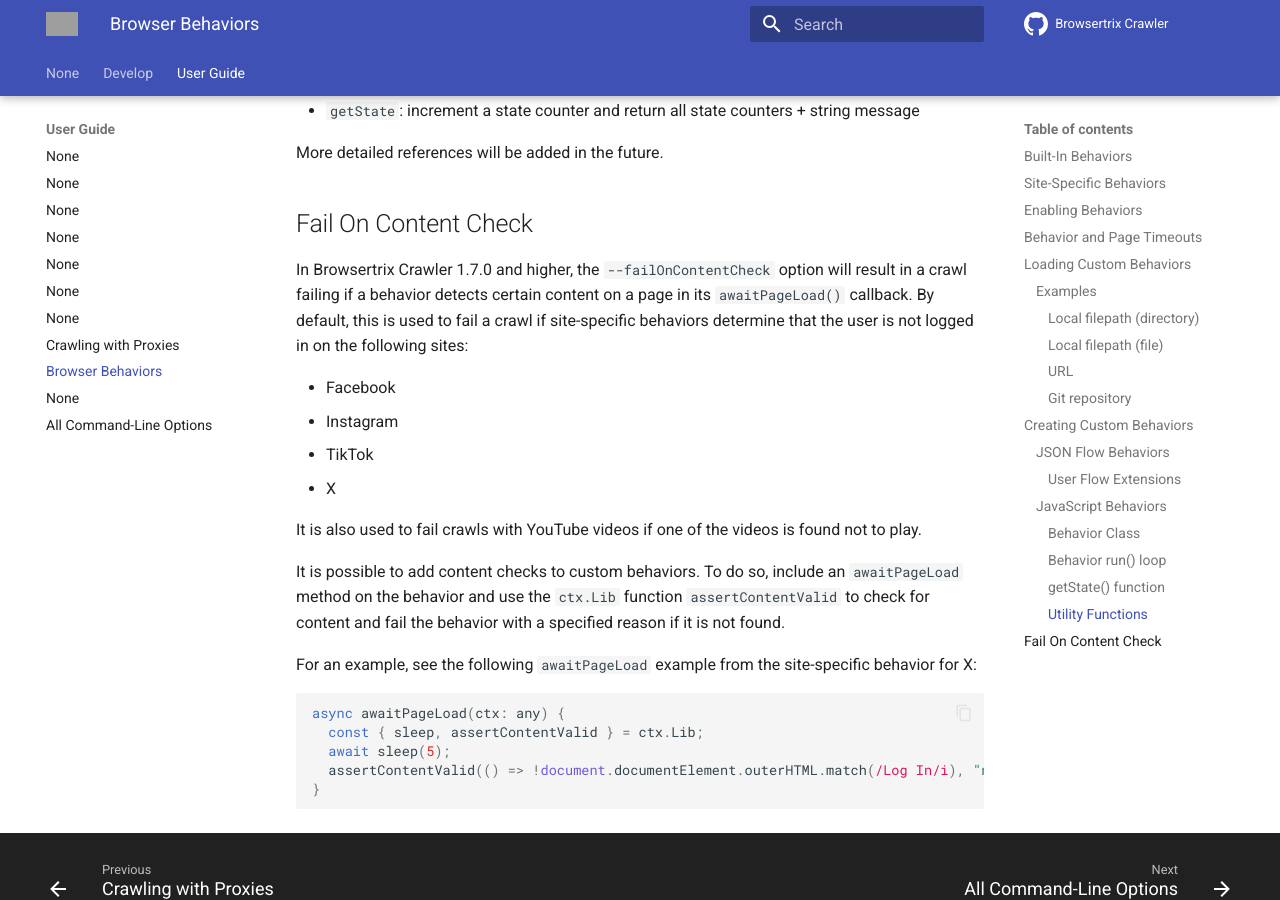
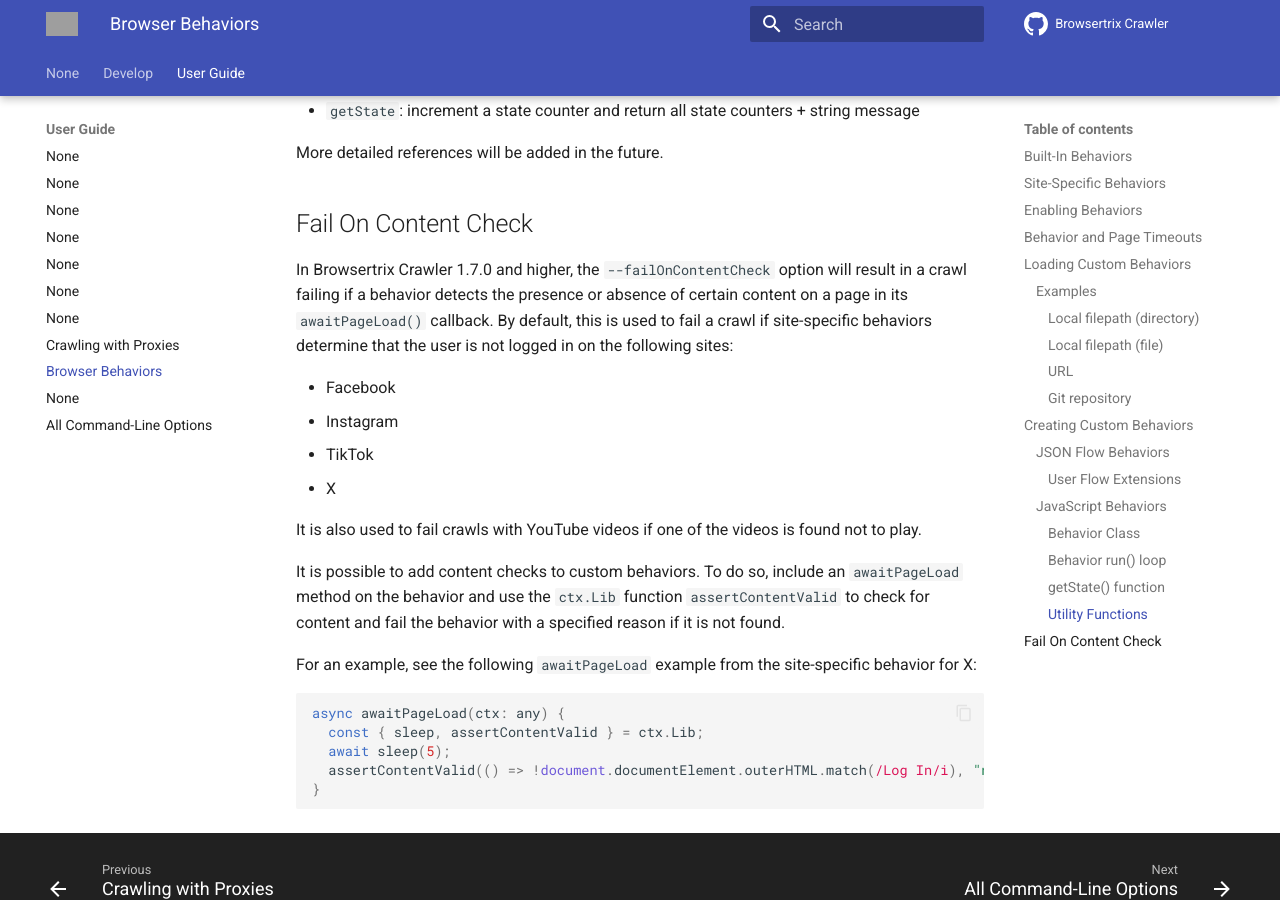
Before and after one commit to webrecorder/browsertrix-crawler, an MkDocs documentation site: the page built from docs/docs/user-guide/behaviors.md, in a window 1280 px wide and 900 px high, scrolled down 6789 px. Built offline with MkDocs 1.6.1 and Material for MkDocs 9.7.7, drawn with Linux system fonts in a browser that asks for light colours; comment, search, counter and statistics services are not loaded; grey boxes are pictures that could not be loaded.

Commit message:
Update wording

```diff
--- a/docs/docs/user-guide/behaviors.md
+++ b/docs/docs/user-guide/behaviors.md
@@ -271,7 +271,7 @@
 
 ## Fail On Content Check
 
-In Browsertrix Crawler 1.7.0 and higher, the `--failOnContentCheck` option will result in a crawl failing if a behavior detects certain content on a page in its `awaitPageLoad()` callback. By default, this is used to fail a crawl if site-specific behaviors determine that the user is not logged in on the following sites:
+In Browsertrix Crawler 1.7.0 and higher, the `--failOnContentCheck` option will result in a crawl failing if a behavior detects the presence or absence of certain content on a page in its `awaitPageLoad()` callback. By default, this is used to fail a crawl if site-specific behaviors determine that the user is not logged in on the following sites:
 
 - Facebook
 - Instagram
```
